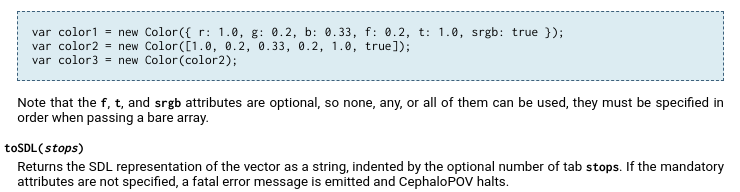
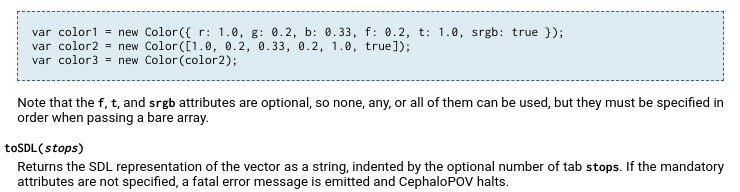
Before and after one commit to eodell6502/cephalopov, a website: page docs/index.html in a window 1280 px wide. Shown: the part 10655-10847 px from the top of the page, 276-1016 px from the left. Drawn offline with Linux system fonts and the light colour scheme; a web font is replaced by a local one.

Commit message:
C1: Doc edit

```diff
--- a/docs/index.html
+++ b/docs/index.html
@@ -769,7 +769,7 @@ var color3 = new Color(color2);</div>
 
 <p class='fdesc'>Note that the <code>f</code>, <code>t</code>, and
 <code>srgb</code> attributes are optional, so none, any, or all of them can be
-used, they must be specified in order when passing a bare array.</p>
+used, but they must be specified in order when passing a bare array.</p>
 
 <div class='fsig'>toSDL(<i>stops</i>)</div>
 
```
